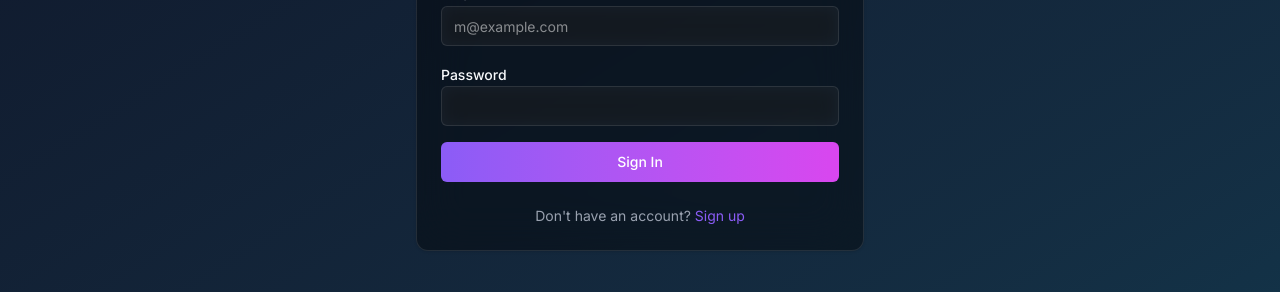
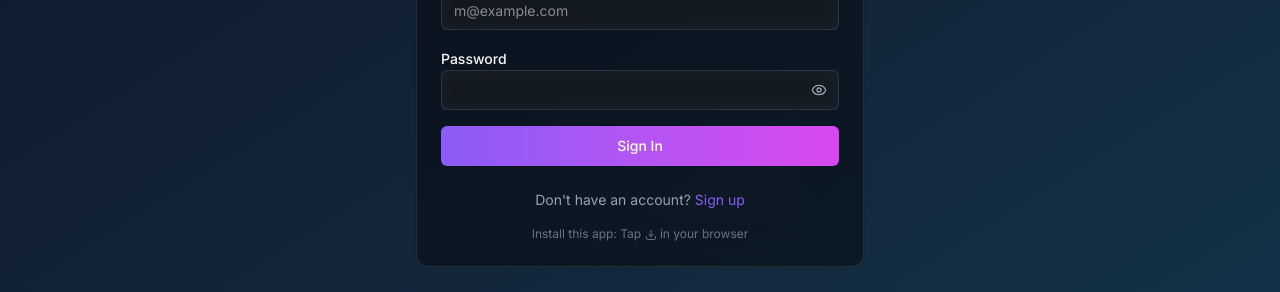
Before and after one commit to Mkobilan/DLOD, a Next.js app: page /login in a window 1280 px wide. Shown: the part 400-692 px from the top of the page. Built offline with nearby package versions, Linux system fonts and the light colour scheme; no server answers.

Commit message:
install app link showing, eyeball in login password

```diff
--- a/src/app/(auth)/login/page.tsx
+++ b/src/app/(auth)/login/page.tsx
@@ -8,14 +8,14 @@ import { Button } from "@/components/ui/button";
 import { Input } from "@/components/ui/input";
 import { Label } from "@/components/ui/label";
 import { Card, CardContent, CardDescription, CardFooter, CardHeader, CardTitle } from "@/components/ui/card";
-import { AlertCircle, Loader2, Download } from "lucide-react";
+import { AlertCircle, Loader2, Download, Eye, EyeOff } from "lucide-react";
 import { usePWA } from "@/components/pwa-provider";
 
 function InstallAppText() {
     const { installPrompt, installApp } = usePWA();
 
-    if (!installPrompt) return null;
-
+    // If browser supports install prompt, show the button
+    if (installPrompt) {
         return (
             <button
                 onClick={installApp}
@@ -27,9 +27,18 @@ function InstallAppText() {
         );
     }
 
+    // Otherwise, show instructions for manual installation
+    return (
+        <div className="text-center text-xs text-gray-500">
+            <p>Install this app: Tap <Download className="inline h-3 w-3" /> in your browser</p>
+        </div>
+    );
+}
+
 export default function LoginPage() {
     const [email, setEmail] = useState("");
     const [password, setPassword] = useState("");
+    const [showPassword, setShowPassword] = useState(false);
     const [loading, setLoading] = useState(false);
     const [error, setError] = useState<string | null>(null);
     const router = useRouter();
@@ -86,14 +95,27 @@ export default function LoginPage() {
                         </div>
                         <div className="space-y-2">
                             <Label htmlFor="password">Password</Label>
+                            <div className="relative">
                                 <Input
                                     id="password"
-                                type="password"
+                                    type={showPassword ? "text" : "password"}
                                     value={password}
                                     onChange={(e) => setPassword(e.target.value)}
                                     required
-                                className="bg-white/5 border-white/10 focus:border-primary/50"
+                                    className="bg-white/5 border-white/10 focus:border-primary/50 pr-10"
                                 />
+                                <button
+                                    type="button"
+                                    onClick={() => setShowPassword(!showPassword)}
+                                    className="absolute right-3 top-1/2 -translate-y-1/2 text-gray-400 hover:text-white transition-colors"
+                                >
+                                    {showPassword ? (
+                                        <EyeOff className="h-4 w-4" />
+                                    ) : (
+                                        <Eye className="h-4 w-4" />
+                                    )}
+                                </button>
+                            </div>
                         </div>
                         {error && (
                             <div className="flex items-center gap-2 text-sm text-red-500 bg-red-500/10 p-3 rounded-md border border-red-500/20">
--- a/src/app/(auth)/signup/page.tsx
+++ b/src/app/(auth)/signup/page.tsx
@@ -14,8 +14,8 @@ import { usePWA } from "@/components/pwa-provider";
 function InstallAppText() {
     const { installPrompt, installApp } = usePWA();
 
-    if (!installPrompt) return null;
-
+    // If browser supports install prompt, show the button
+    if (installPrompt) {
         return (
             <button
                 onClick={installApp}
@@ -24,6 +24,14 @@ function InstallAppText() {
                 <Download className="h-4 w-4" />
                 Install App
             </button>
+        );
+    }
+
+    // Otherwise, show instructions for manual installation
+    return (
+        <div className="text-center text-xs text-gray-500">
+            <p>Install this app: Tap <Download className="inline h-3 w-3" /> in your browser</p>
+        </div>
     );
 }
 
```
Lines whose indentation alone changed are shown as unchanged.
